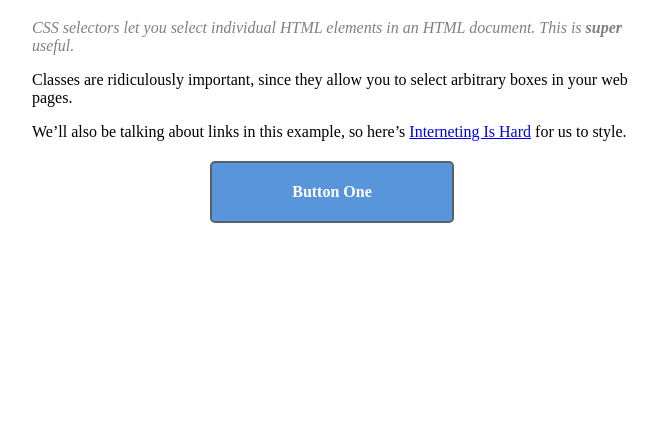
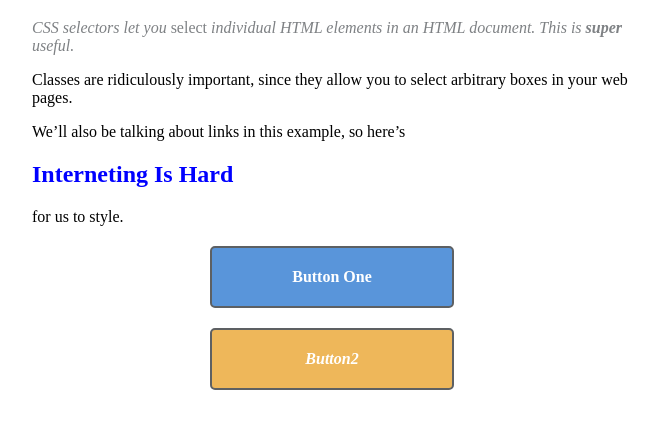
Before and after one commit to mumtazmaqsood/CSSExamples, a plain HTML site: page cssselector/index.html in a window 1280 px wide. Shown: the part 61-490 px from the top of the page, without its empty margins (308-967 px from the left). Drawn offline with Linux system fonts and the light colour scheme.

Commit message:
add 2nd button and update link coding in css

```diff
--- a/cssselector/index.html
+++ b/cssselector/index.html
@@ -18,10 +18,11 @@
        arbitrary boxes in your web pages.</p>
 
     <p>We’ll also be talking about links in this example, so here’s
-       <a href='https://internetingishard.com'>Interneting Is Hard</a> for us to
+       <a href='https://google.com'><h2>Interneting Is Hard</h2></a> for us to
        style.</p>
 
     <div class= 'button'>Button One</div>
+    <div class='button call-to-action'>Button2</div>
 </div>
 </body>
 </html>
--- a/cssselector/selector.css
+++ b/cssselector/selector.css
@@ -1,6 +1,3 @@
-body {
-    /*background-color: lightblue;*/
-}
 .page {
     width:600px;
     margin: 0 auto;
@@ -10,6 +7,11 @@ body {
 .synopsis{
     color: #7E8184;
     font-style: italic;
+}
+
+/*only effect on em tag*/
+.synopsis em {
+    font-style: normal;
 }
 
 .button {
@@ -24,3 +26,23 @@ body {
     width: 200px;
     margin: 20px auto;
   }
+
+.call-to-action {
+    font-style: italic;
+    background-color: #EEB75A;
+}
+
+a:link {
+    color: blue;
+    text-decoration: none;
+  }
+a:visited {
+    color: purple;
+  }
+a:hover {
+    color: aqua;
+    text-decoration: underline;
+  }
+a:active {
+    color: red;
+  }
```
